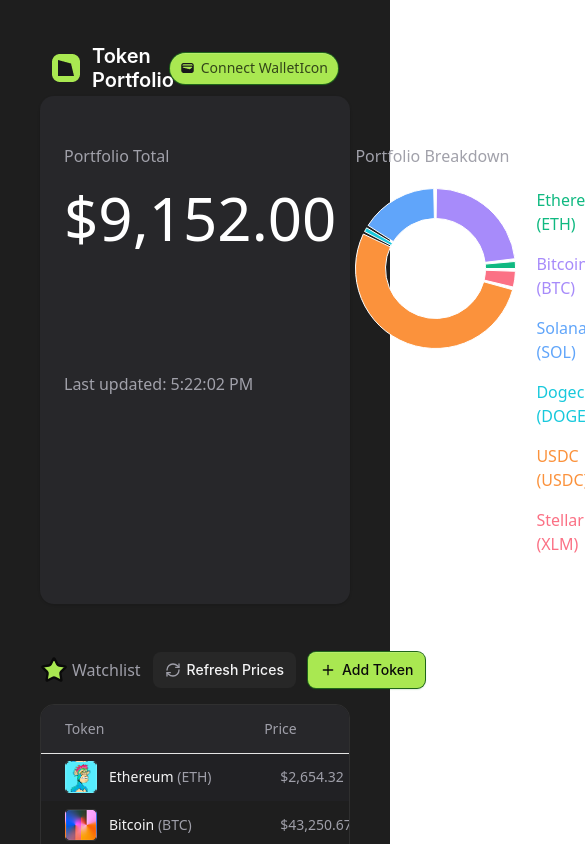
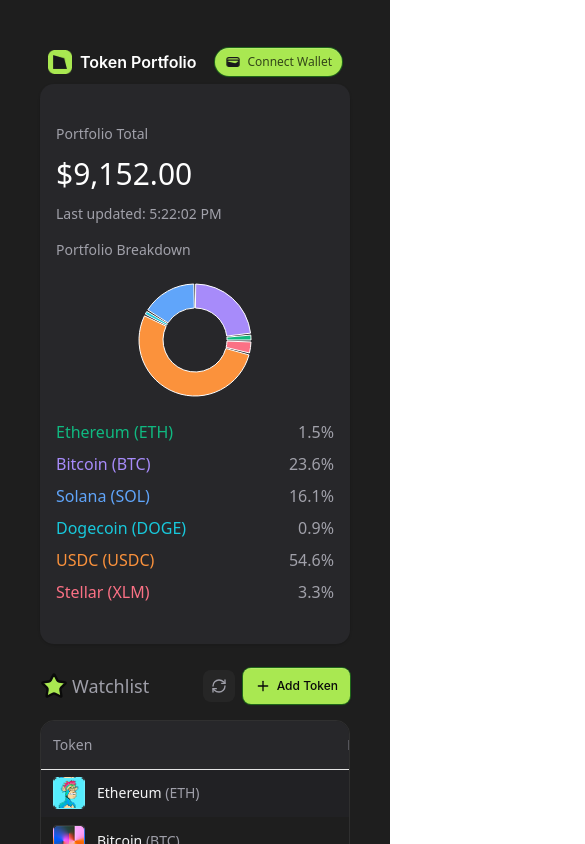
Before and after one commit to ay690/Plena_Finance, a React (Vite) app: page / in a window 390 px wide. Shown: the top 844 px of the page, 585 px wide, since content can reach past the window. Built offline with nearby package versions, Linux system fonts and the light colour scheme.

Commit message:
responsive: update layout for all screen sizes

```diff
--- a/src/components/PortfolioDonutChart.tsx
+++ b/src/components/PortfolioDonutChart.tsx
@@ -1,6 +1,7 @@
 /* eslint-disable @typescript-eslint/no-explicit-any */
 import React from 'react';
 import { PieChart, Pie, Cell, ResponsiveContainer, Tooltip } from 'recharts';
+
 import { useAppSelector } from '../hooks/redux';
 
 const COLORS = [
@@ -12,7 +13,21 @@
   '#fb7185', // rose
 ];
 
-export const PortfolioDonutChart: React.FC = () => {
+type DonutProps = {
+  width?: number | string; // container width, e.g., number in px or '100%'
+  height?: number | string; // container height
+  innerRadius?: number;
+  outerRadius?: number;
+  className?: string;
+};
+
+export const PortfolioDonutChart: React.FC<DonutProps> = ({
+  width = 161,
+  height = 161,
+  innerRadius = 50,
+  outerRadius = 80,
+  className = "",
+}) => {
   const tokens = useAppSelector(state => state.portfolio.tokens);
 
   const portfolioData = tokens?.filter(token => token.holdings > 0)?.map((token, index) => ({
@@ -47,7 +62,10 @@
 
   if (portfolioData.length === 0) {
     return (
-      <div className="w-[161px] h-[161px] flex items-center justify-center">
+      <div
+        className={`flex items-center justify-center ${className}`}
+        style={{ width, height }}
+      >
         <div className="text-zinc-500 text-sm text-center">
           No holdings
         </div>
@@ -56,14 +74,15 @@
   }
 
   return (
-    <ResponsiveContainer width={161} height={161}>
+    <div className={className} style={{ width, height }}>
+      <ResponsiveContainer width="100%" height="100%">
         <PieChart>
           <Pie
             data={portfolioData}
             cx="50%"
             cy="50%"
-          innerRadius={50}
-          outerRadius={80}
+            innerRadius={innerRadius}
+            outerRadius={outerRadius}
             paddingAngle={2}
             dataKey="value"
           >
@@ -74,5 +93,6 @@
           <Tooltip content={<CustomTooltip />} />
         </PieChart>
       </ResponsiveContainer>
+    </div>
   );
 };
--- a/src/screens/Home/sections/ModalSection/ModalSection.tsx
+++ b/src/screens/Home/sections/ModalSection/ModalSection.tsx
@@ -70,7 +70,7 @@
       <div
         ref={containerRef}
         tabIndex={-1}
-        className={`relative z-10 w-full mx-4 rounded-xl border shadow-xl outline-none ${className}`}
+        className={`relative z-10 w-full mx-3 sm:mx-4 rounded-lg sm:rounded-xl border shadow-xl outline-none ${className}`}
         style={{
           maxWidth,
           background: "#1f1f22",
@@ -112,7 +112,7 @@
         )}
 
         {/* Body */}
-        <div className={`max-h-[70vh] overflow-y-auto ${contentClassName}`}>{children}</div>
+        <div className={`max-h-[75vh] sm:max-h-[70vh] overflow-y-auto px-4 py-3 ${contentClassName}`}>{children}</div>
 
         {/* Footer */}
         {footer && (
--- a/src/screens/Home/sections/PortfolioSection/PortfolioSection.tsx
+++ b/src/screens/Home/sections/PortfolioSection/PortfolioSection.tsx
@@ -5,25 +5,25 @@
 
 export const PortfolioSection = (): JSX.Element => {
   return (
-    <div className="flex w-full h-14 relative items-center gap-1.5 p-3">
-      <div className="flex items-center gap-3 relative flex-1 grow">
-        <img className="relative flex-[0_0_auto]" alt="Logo" src={logo} />
+    <div className="flex w-full h-auto md:h-14 relative items-center gap-2 md:gap-1.5 p-2 md:p-3">
+      <div className="flex items-center gap-2 md:gap-3 relative flex-1 grow">
+        <img className="relative flex-[0_0_auto] w-6 h-6 sm:w-7 sm:h-7 md:w-auto md:h-auto" alt="Logo" src={logo} />
 
-        <div className="relative flex-1 [font-family:'Inter',Helvetica] font-semibold text-white text-xl tracking-[0] leading-6">
+        <div className="relative flex-1 [font-family:'Inter',Helvetica] font-semibold text-white text-base sm:text-lg md:text-xl tracking-[0] leading-6 truncate">
           Token Portfolio
         </div>
       </div>
 
-      <div className="inline-flex items-center gap-6 relative flex-[0_0_auto]">
+      <div className="inline-flex items-center gap-3 md:gap-6 relative flex-[0_0_auto]">
         <Button className="px-2.5 py-1.5 bg-[#a9e851] rounded-[100px] shadow-[0px_0px_0px_1px_#1f6619,0px_1px_2px_#1f661966,inset_0px_0.75px_0px_#ffffff33] inline-flex items-center justify-center gap-1.5 relative flex-[0_0_auto] overflow-hidden h-auto hover:bg-[#98d147] cursor-pointer">
           <img
-            className="relative flex-[0_0_auto]"
+            className="relative w-4 h-4 sm:w-5 sm:h-5"
             alt="Wallet"
             src={walletIcon}
           />
 
-          <div className="mt-[-1.00px] text-black/70 font-medium">
-            Connect WalletIcon
+          <div className="mt-[-1.00px] text-black/70 font-medium text-xs sm:text-sm whitespace-nowrap">
+            Connect Wallet
           </div>
         </Button>
       </div>
--- a/src/screens/Home/sections/WatchlistSection/WatchlistSection.tsx
+++ b/src/screens/Home/sections/WatchlistSection/WatchlistSection.tsx
@@ -54,6 +54,25 @@
   const [isAddModalOpen, setIsAddModalOpen] = React.useState(false);
   const [search, setSearch] = React.useState("");
   const [selectedIds, setSelectedIds] = React.useState<string[]>([]);
+  const [outerRadius, setOuterRadius] = React.useState(75);
+
+React.useEffect(() => {
+  const handleResize = () => {
+    if (window.innerWidth < 768) {
+
+      setOuterRadius(56);
+    } else if (window.innerWidth >= 820 && window.innerWidth <= 875) {
+       setOuterRadius(60);
+    } else {
+
+      setOuterRadius(70);
+    }
+  }
+  handleResize();
+  window.addEventListener("resize", handleResize);
+
+  return () => window.removeEventListener("resize", handleResize);
+}, []);
 
   React.useEffect(() => {
     if (tokens.length === 0) {
@@ -66,9 +85,7 @@
     0
   );
 
-  const portfolioData = tokens
-    .filter((token) => token.holdings > 0)
-    .map((token) => ({
+  const portfolioData = tokens?.filter((token) => token.holdings > 0)?.map((token) => ({
       name: `${token.name} (${token.symbol})`,
       value: token.holdings * token.price,
       percentage:
@@ -110,14 +127,14 @@
   );
 
   return (
-    <div className="flex flex-col items-start gap-12 w-full">
+    <div className="flex flex-col items-start gap-6 md:gap-12 w-full">
       <Card className="w-full bg-darkbackgroundsbg-component rounded-xl border-0 relative">
-        <CardContent className="flex items-start gap-[19px] p-6">
-          <div className="flex flex-col items-start justify-between flex-1">
-            <div className="flex flex-col items-start gap-5 flex-1">
-              <div className="text-[#A1A1AA]">Portfolio Total</div>
+        <CardContent className="flex flex-col md:flex-row items-start gap-4 md:gap-[19px] p-4 md:p-6">
+          <div className="flex flex-col items-start justify-between flex-1 w-full">
+            <div className="flex flex-col items-start gap-3 md:gap-5 flex-1 w-full">
+              <div className="text-[#A1A1AA] text-sm md:text-base">Portfolio Total</div>
 
-              <div className="text-white text-6xl">
+              <div className="text-white text-3xl sm:text-4xl md:text-5xl lg:text-6xl">
                 $
                 {portfolioTotal?.toLocaleString(undefined, {
                   minimumFractionDigits: 2,
@@ -125,21 +142,24 @@
                 })}
               </div>
 
-              <div className="flex h-[128px] items-end justify-start w-full gap-2.5">
-                <div className="text-[#A1A1AA]">
+              <div className="flex h-auto md:h-[128px] items-end justify-start w-full gap-2.5">
+                <div className="text-[#A1A1AA] text-sm md:text-base">
                   Last updated: {lastUpdated}
                 </div>
               </div>
             </div>
           </div>
 
-          <div className="flex flex-col items-start gap-5 flex-1">
-            <div className="text-[#A1A1AA] ">Portfolio Breakdown</div>
+          <div className="flex flex-col items-start gap-4 md:gap-5 flex-1 w-full">
+            <div className="text-[#A1A1AA] text-sm md:text-base text-left md:text-left w-full">Portfolio Breakdown</div>
 
-            <div className="flex items-start gap-5 w-full">
-              <PortfolioDonutChart />
+            <div className="flex flex-col md:flex-row items-center md:items-start gap-4 md:gap-5 w-full">
+              <div className="w-32 h-32 sm:w-40 sm:h-40 md:w-56 md:h-56 flex items-center justify-center self-center md:self-auto">
+                <PortfolioDonutChart width="100%" height="100%" innerRadius={32} outerRadius={outerRadius} />
+              </div>
 
-              <div className="flex flex-col items-start justify-center gap-4 flex-1">
+              <div className="flex flex-row items-start justify-between w-full gap-4">
+                <div className="flex flex-col items-start justify-center gap-2 md:gap-4 flex-1">
                   {portfolioData.map((item, index) => (
                     <div
                       key={index}
@@ -150,7 +170,7 @@
                   ))}
                 </div>
 
-              <div className="flex flex-col items-start justify-end gap-4">
+                <div className="flex flex-col items-end justify-start gap-2 md:gap-4">
                   {portfolioData?.map((item, index) => (
                     <div key={index} className="text-[#A1A1AA]">
                       {item.percentage.toFixed(1)}%
@@ -159,19 +179,21 @@
                 </div>
               </div>
             </div>
+          </div>
         </CardContent>
       </Card>
 
       <div className="flex flex-col items-start gap-4 w-full">
-        <div className="flex items-center gap-3 w-full">
-          <div className="flex items-center gap-1 flex-1">
+        <div className="flex flex-row items-center gap-2 w-full flex-nowrap">
+          <div className="flex items-center gap-1 flex-1 min-w-0">
             <StarIcon className="w-7 h-7" fill="#A9E851" />
-            <div className="text-zinc-400">Watchlist</div>
+            <div className="text-zinc-400 text-lg md:text-xl truncate">Watchlist</div>
           </div>
 
+          <div className="ml-auto flex items-center gap-2 justify-end flex-nowrap">
             <Button
               variant="ghost"
-            className="px-3 py-2 bg-[#ffffff0a] rounded-md h-auto gap-1.5 hover:scale-110 cursor-pointer"
+              className="bg-[#ffffff0a] rounded-md hover:scale-110 cursor-pointer flex items-center justify-center gap-1.5 h-8 w-8 p-0 md:h-auto md:w-auto md:px-3 md:py-2"
               onClick={handleRefreshPrices}
               disabled={isLoading}
             >
@@ -180,7 +202,7 @@
                   isLoading ? "animate-spin" : "text-zinc-400"
                 }`}
               />
-            <span className="font-medium text-zinc-100 text-sm [font-family:'Inter',Helvetica] tracking-[0] leading-5 whitespace-nowrap hover:text-zinc-700">
+              <span className="hidden md:inline font-medium text-zinc-100 text-sm [font-family:'Inter',Helvetica] tracking-[0] leading-5 whitespace-nowrap hover:text-zinc-700">
                 {isLoading ? "Refreshing..." : "Refresh Prices"}
               </span>
             </Button>
@@ -191,23 +213,25 @@
               onClick={openAddModal}
             >
               <PlusIcon className="w-[15px] h-[15px]" />
-            <span className="font-medium text-darkforegroundsfg-on-inverted text-sm [font-family:'Inter',Helvetica] tracking-[0] leading-5 whitespace-nowrap">
+              <span className="font-medium text-darkforegroundsfg-on-inverted text-xs sm:text-sm [font-family:'Inter',Helvetica] tracking-[0] leading-5 whitespace-nowrap">
                 Add Token
               </span>
             </Button>
           </div>
+        </div>
 
         <div className="flex flex-col items-start w-full rounded-xl overflow-hidden border border-solid border-[#ffffff14]">
-          <Table>
+          <div className="w-full overflow-x-auto">
+          <Table className="min-w-[640px] md:min-w-full">
             <TableHeader className="h-12 bg-zinc-800">
               <TableRow className="border-0">
-                <TableHead className="pl-6 pr-16 py-0 text-zinc-400">
+                <TableHead className="pl-3 md:pl-6 pr-6 md:pr-16 py-0 text-zinc-400">
                   Token
                 </TableHead>
                 <TableHead className="text-zinc-400">Price</TableHead>
-                <TableHead className="text-zinc-400">24h %</TableHead>
-                <TableHead className="text-zinc-400">Sparkline (7d)</TableHead>
-                <TableHead className="text-zinc-400">Holdings</TableHead>
+                <TableHead className="text-zinc-400 hidden md:table-cell">24h %</TableHead>
+                <TableHead className="text-zinc-400 hidden lg:table-cell">Sparkline (7d)</TableHead>
+                <TableHead className="text-zinc-400 hidden md:table-cell">Holdings</TableHead>
                 <TableHead className="text-zinc-400">Value</TableHead>
                 <TableHead className="w-12"></TableHead>
               </TableRow>
@@ -222,7 +246,7 @@
                       : "bg-darkbackgroundsbg-base-hover"
                   } border-0`}
                 >
-                  <TableCell className="px-6 py-0">
+                  <TableCell className="px-3 md:px-6 py-0">
                     <div className="flex items-center gap-3">
                       <div
                         className="w-8 h-8 rounded border-[0.5px] border-solid border-[#ffffff1a]"
@@ -240,7 +264,7 @@
                       </div>
                     </div>
                   </TableCell>
-                  <TableCell className="px-6 py-0">
+                  <TableCell className="px-3 md:px-6 py-0">
                     <div className="text-zinc-400">
                       $
                       {token.price.toLocaleString(undefined, {
@@ -249,7 +273,7 @@
                       })}
                     </div>
                   </TableCell>
-                  <TableCell className="px-6 py-0">
+                  <TableCell className="px-3 md:px-6 py-0 hidden md:table-cell">
                     <div
                       className={` ${
                         token.change24h >= 0 ? "text-green-400" : "text-red-400"
@@ -259,7 +283,7 @@
                       {token.change24h.toFixed(2)}%
                     </div>
                   </TableCell>
-                  <TableCell className="px-6 py-0">
+                  <TableCell className="px-3 md:px-6 py-0 hidden lg:table-cell">
                     <div className="w-20 h-8">
                       <MiniSparkline
                         data={token.sparklineData}
@@ -267,7 +291,7 @@
                       />
                     </div>
                   </TableCell>
-                  <TableCell className="px-6 py-0">
+                  <TableCell className="px-3 md:px-6 py-0 hidden md:table-cell">
                     <EditableCell
                       tokenId={token.id}
                       value={token.holdings}
@@ -276,7 +300,7 @@
                       onCancel={() => setEditingTokenId(null)}
                     />
                   </TableCell>
-                  <TableCell className="px-6 py-0">
+                  <TableCell className="px-3 md:px-6 py-0">
                     <div className="text-zinc-100">
                       $
                       {(token.holdings * token.price).toLocaleString(
@@ -285,7 +309,7 @@
                       )}
                     </div>
                   </TableCell>
-                  <TableCell className="px-6 py-0">
+                  <TableCell className="px-3 md:px-6 py-0">
                     <DropdownMenu>
                       <DropdownMenuTrigger asChild>
                         <Button variant="ghost" className="h-8 w-8 p-0 cursor-pointer">
@@ -317,8 +341,9 @@
               ))}
             </TableBody>
           </Table>
+          </div>
 
-          <div className="flex justify-between items-center p-4 w-full">
+          <div className="flex flex-col gap-3 md:flex-row md:justify-between md:items-center p-4 w-full">
             <div className="inline-flex items-center gap-1 px-2 py-1 rounded-md">
               <div className="text-zinc-400">{Math.min(10, tokens.length)}</div>
               <MinusIcon className="w-[15px] h-[15px]" />
```
Lines whose indentation alone changed are shown as unchanged.
